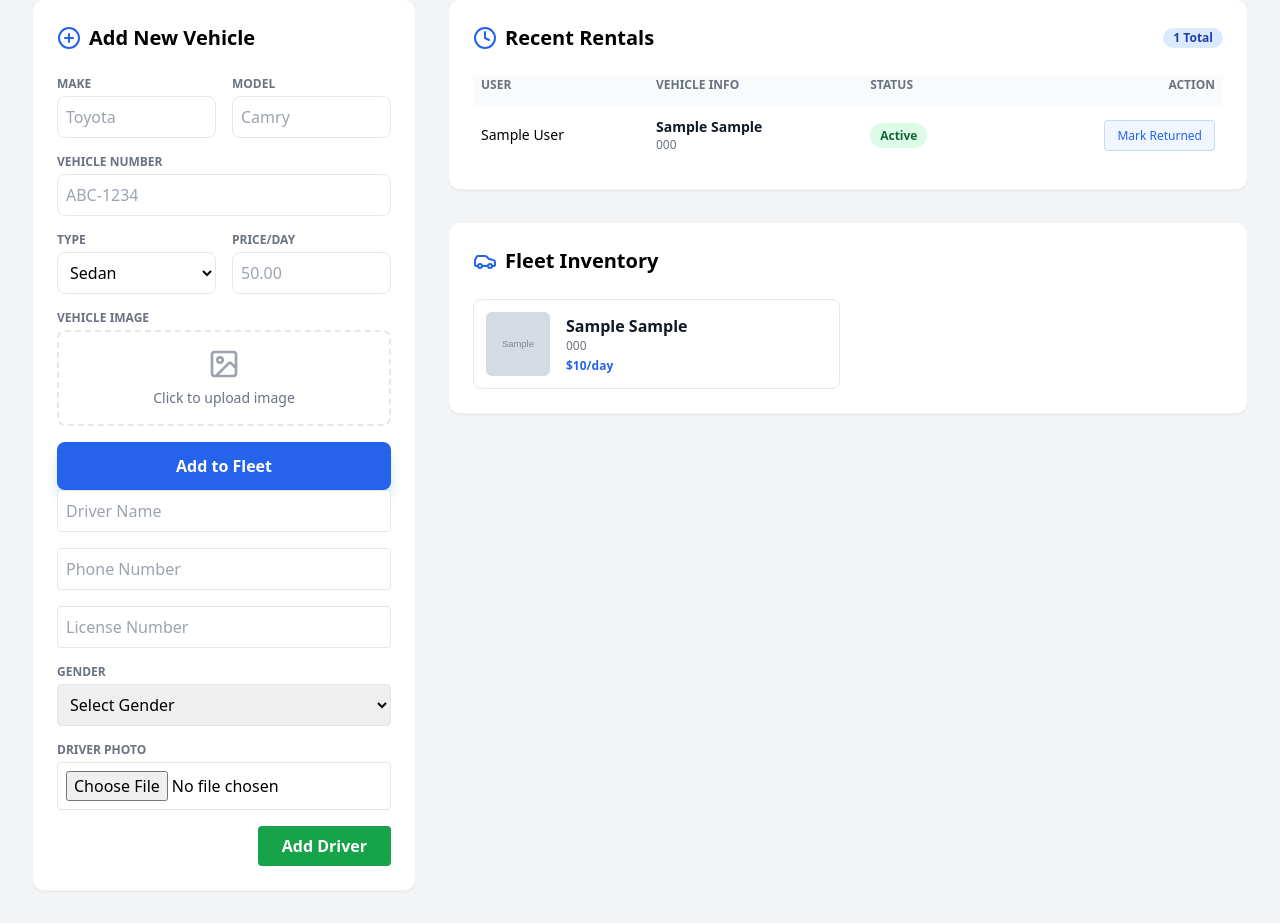
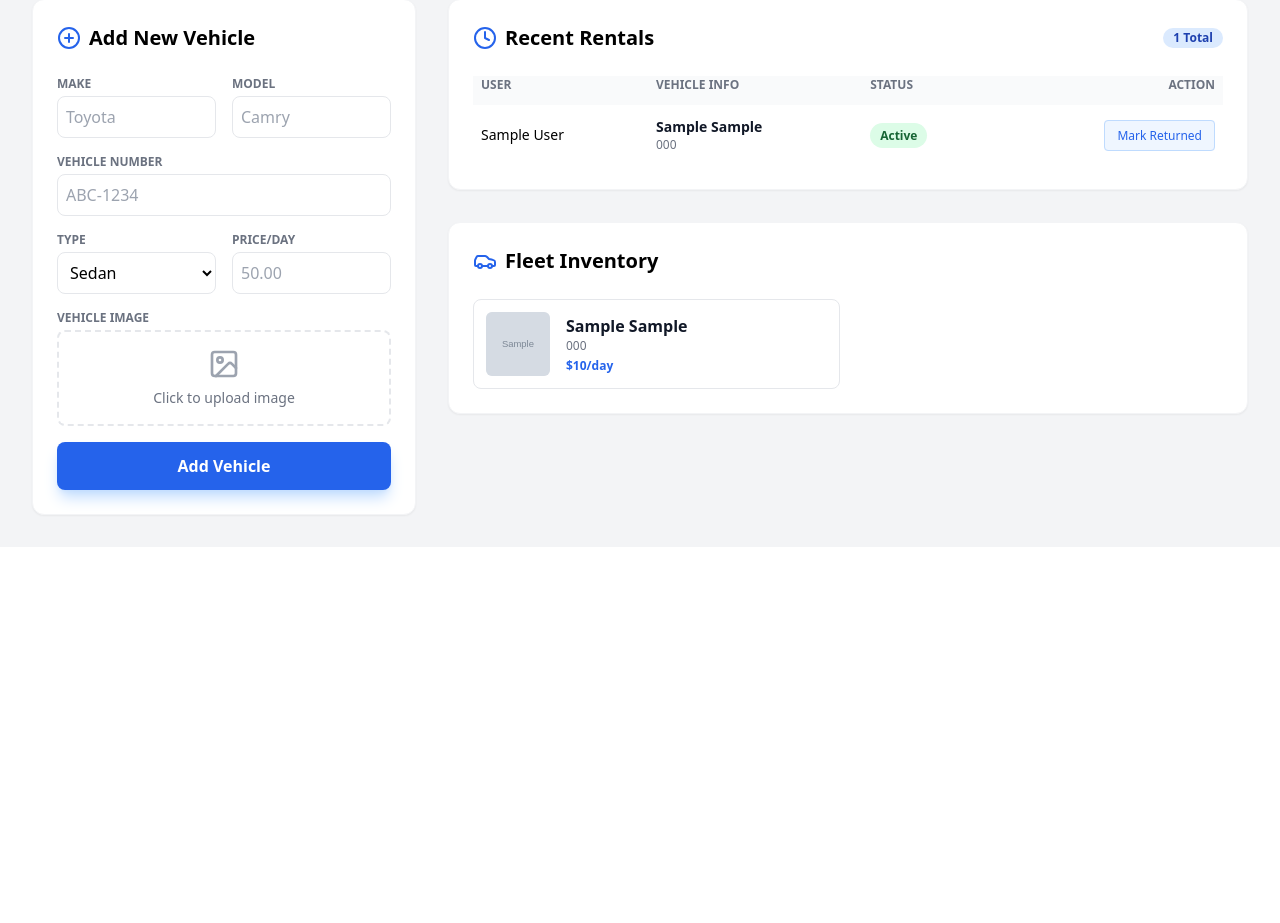
Before and after one commit to Deadx34/Rent-Go, a PHP site: page /admin.php in a window 1280 px wide. Shown: the part 425-1348 px from the top of the page. After the commit the page ends 942 px from the top, so only its background shows below. Run offline with PHP 8.4, Linux system fonts and the light colour scheme; the visitor is signed in with stand-in values (Sample User, id 1); tables that the repository leaves empty or names only in its code hold one stand-in row (values such as "Sample post"); grey boxes marked "Sample" are stand-in pictures; data that the repository does not hold is empty; some libraries are stand-ins or nearby versions.

Commit message:
Update vehicle addition form and remove driver input fields

```diff
--- a/admin.php
+++ b/admin.php
@@ -189,30 +189,9 @@ $rentals = $conn->query("SELECT r.*, u.name as user_name, v.make, v.model, v.veh
                     </div>
 
                     <button type="submit" name="add_vehicle" class="w-full bg-blue-600 text-white font-bold py-3 rounded-lg hover:bg-blue-700 transition shadow-lg shadow-blue-200">
-                        Add to Fleet
+                        Add Vehicle
                     </button>
                 </form>
-                    <form method="POST" enctype="multipart/form-data" class="space-y-4">
-                        <input type="text" name="driver_name" placeholder="Driver Name" required class="w-full border p-2 rounded">
-                        <input type="text" name="driver_phone" placeholder="Phone Number" required class="w-full border p-2 rounded">
-                        <input type="text" name="driver_license" placeholder="License Number" required class="w-full border p-2 rounded">
-                        <div>
-                            <label class="block text-xs font-bold text-gray-500 uppercase mb-1">Gender</label>
-                            <select name="driver_gender" required class="w-full border p-2 rounded">
-                                <option value="">Select Gender</option>
-                                <option value="Male">Male</option>
-                                <option value="Female">Female</option>
-                                <option value="Other">Other</option>
-                            </select>
-                        </div>
-                        <div>
-                            <label class="block text-xs font-bold text-gray-500 uppercase mb-1">Driver Photo</label>
-                            <input type="file" name="driver_photo" accept="image/*" class="w-full border p-2 rounded">
-                        </div>
-                        <div class="flex justify-end">
-                            <button type="submit" name="add_driver" class="bg-green-600 text-white px-6 py-2 rounded font-bold hover:bg-green-700 transition">Add Driver</button>
-                        </div>
-                    </form>
             </div>
 
             <!-- Data Lists -->
--- a/index.php
+++ b/index.php
@@ -158,7 +158,7 @@ $feedbacks = $conn->query($feedbacks_sql);
             <div class="flex justify-between items-center h-24">
                 <!-- Logo -->
                 <a href="index.php" class="flex items-center gap-3 group">
-                    <img src="./uploads/rent&go_logo.png" alt="Logo" class="w-12 h-12 object-contain filter brightness-0 invert group-hover:opacity-80 transition"/>
+                    <img src="./uploads/HansiTravels_logo.svg" alt="Logo" class="w-12 h-12 object-contain filter brightness-0 invert group-hover:opacity-80 transition"/>
                 </a>
 
                 <!-- Desktop Menu -->
@@ -378,7 +378,7 @@ $feedbacks = $conn->query($feedbacks_sql);
                 <!-- Brand Info -->
                 <div>
                     <div class="flex items-center gap-3 mb-8">
-                        <img src="./uploads/rent&go_logo.png" alt="Logo" class="w-10 h-10 object-contain filter brightness-0 invert"/>
+                        <img src="./uploads/HansiTravels_logo.svg" alt="Logo" class="w-10 h-10 object-contain filter brightness-0 invert"/>
                         <span class="font-black text-2xl tracking-widest text-white">Hansi Travels</span>
                     </div>
                     <div class="space-y-6 text-sm text-gray-400">
```
Also changed, not shown: uploads/HansiTravels_logo.svg (added).
